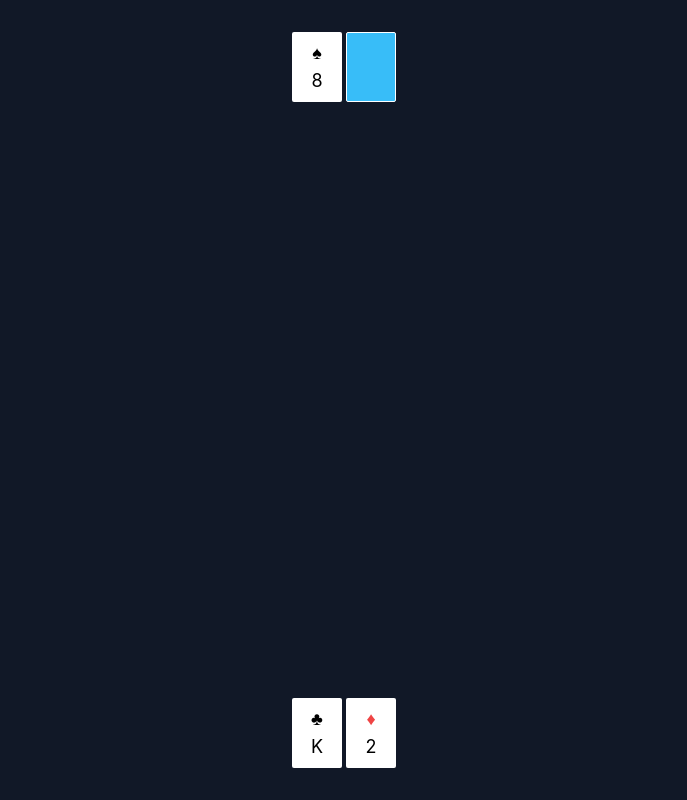
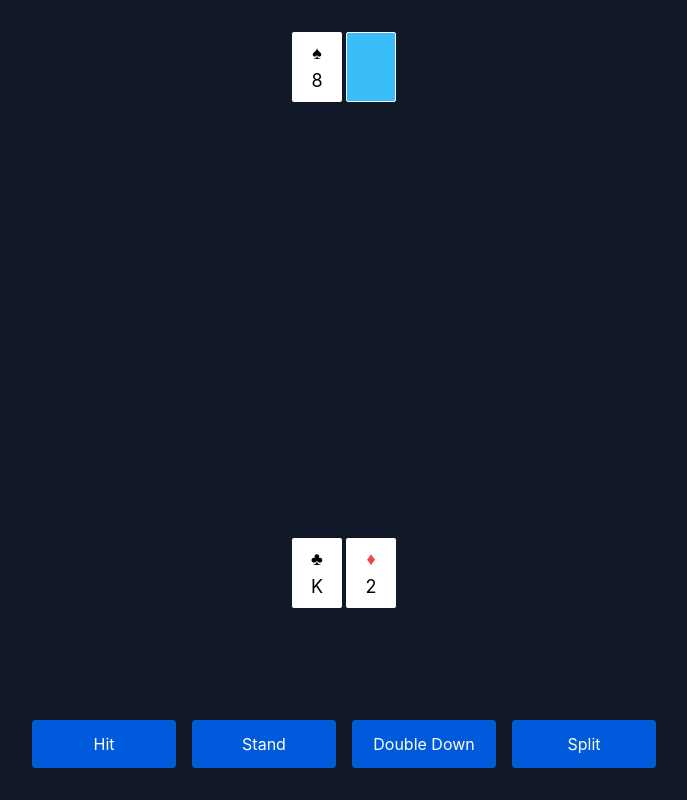
Before and after one commit to jezsung/blackjack-practice, a Next.js app: page / in a window 1280 px wide. Shown: the whole page, without its empty margins (296-983 px from the left). Built offline with nearby package versions, Linux system fonts and the light colour scheme.

Commit message:
add player action buttons

```diff
--- a/pages/index.tsx
+++ b/pages/index.tsx
@@ -22,7 +22,7 @@ export default function Home() {
           <PlayingCardView key={`${card.rank}${card.suit}`} card={card} />
         ))}
       </div>
-      <div className={classNames('absolute bottom-8 left-1/2 -translate-x-1/2 flex')}>
+      <div className={classNames('absolute bottom-48 left-1/2 -translate-x-1/2 flex')}>
         {playerHands.map((hand, i) => (
           <div key={i} className={classNames('flex gap-1')}>
             {hand.cards.map((card) => (
@@ -31,6 +31,12 @@ export default function Home() {
           </div>
         ))}
       </div>
+      <div className="absolute bottom-8 left-1/2 -translate-x-1/2 flex gap-4">
+        <button className="bg-[#005bdc] min-w-[88px] w-36 h-12 rounded text-white">Hit</button>
+        <button className="bg-[#005bdc] min-w-[88px] w-36 h-12 rounded text-white">Stand</button>
+        <button className="bg-[#005bdc] min-w-[88px] w-36 h-12 rounded text-white">Double Down</button>
+        <button className="bg-[#005bdc] min-w-[88px] w-36 h-12 rounded text-white">Split</button>
+      </div>
     </div>
   );
 }
```
